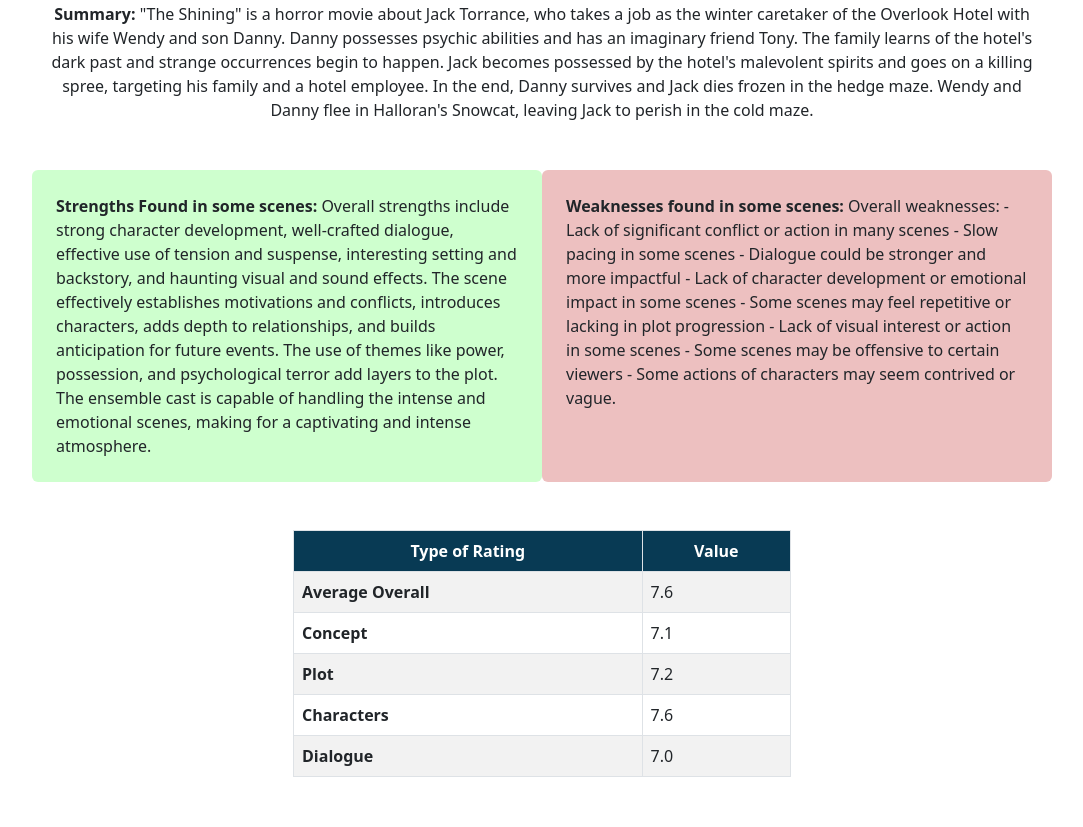
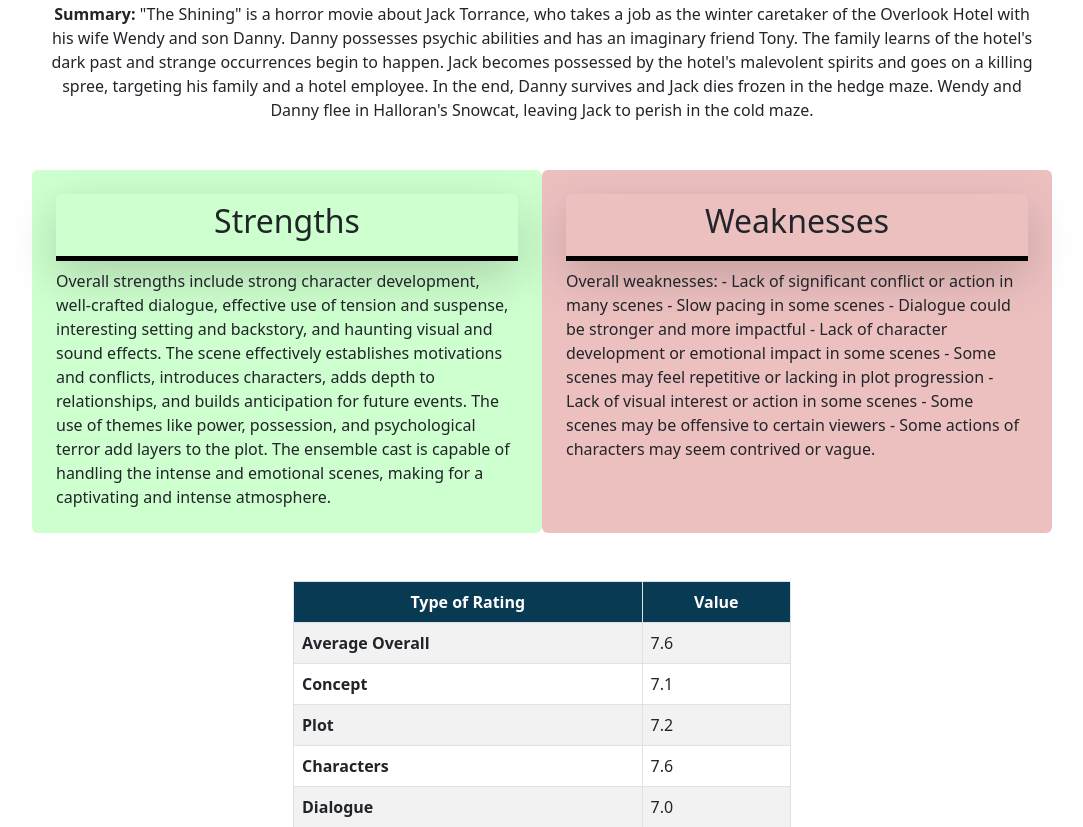
Before and after one commit to owly/sr, a PHP site: page /pages/overview-tabs.html in a window 1280 px wide. Shown: the part 251-1078 px from the top of the page, without its empty margins (98-1181 px from the left). Before the commit the page ends 1028 px from the top, so only its background shows below. Run offline with PHP 8.4, Linux system fonts and the light colour scheme.

Commit message:
Tabs udpated

```diff
--- a/pages/assets/css/style.css
+++ b/pages/assets/css/style.css
@@ -92,9 +92,6 @@
 .nav-tabs .nav-item{
     padding: 6px 6px 7px 6px !important;
 }
-/* p{
-   word-spacing: 1px;
-} */
 .bg_success{
     background-color: #CEFFCE;
 }
--- a/pages/overview-tabs.html
+++ b/pages/overview-tabs.html
@@ -61,18 +61,19 @@
 
                     <div class="row mt-5">
                         <div class="col-md-6 bg_success py-4 px-4 rounded-2 mb-4">
-                            <p class="mb-0"> <span class="fw-bold"> Strengths Found in some scenes:</span> Overall
-                                strengths include strong character development, well-crafted dialogue, effective use of
-                                tension and suspense, interesting setting and backstory, and haunting visual and sound
-                                effects. The scene effectively establishes motivations and conflicts, introduces
-                                characters, adds depth to relationships, and builds anticipation for future events. The
-                                use of themes like power, possession, and psychological terror add layers to the plot.
-                                The ensemble cast is capable of handling the intense and emotional scenes, making for a
-                                captivating and intense atmosphere.
+                            <div class="text-center border-bottom border-5 border-black py-2 shadow-lg rounded-top-2">
+                                <h2>Strengths</h2>
+                            </div>
+                            <p class="mb-0 mt-2">
+                                Overall strengths include strong character development, well-crafted dialogue, effective use of tension and suspense, interesting setting and backstory, and haunting visual and sound effects. The scene effectively establishes motivations and conflicts, introduces characters, adds depth to relationships, and builds anticipation for future events. The use of themes like power, possession, and psychological terror add layers to the plot. The ensemble cast is capable of handling the intense and emotional scenes, making for a captivating and intense atmosphere.
                             </p>
                         </div>
+
                         <div class="col-md-6 bg_danger py-4 px-4 rounded-2 mb-4">
-                            <p class="mb-0"> <span class="fw-bold"> Weaknesses found in some scenes:</span> Overall
+                            <div class="text-center border-bottom border-5 border-black py-2 shadow-lg rounded-top-2">
+                                <h2>Weaknesses</h2>
+                            </div>
+                            <p class="mb-0 mt-2">Overall
                                 weaknesses: - Lack of significant conflict or action in many scenes - Slow pacing in
                                 some scenes - Dialogue could be stronger and more impactful - Lack of character
                                 development or emotional impact in some scenes - Some scenes may feel repetitive or
```
